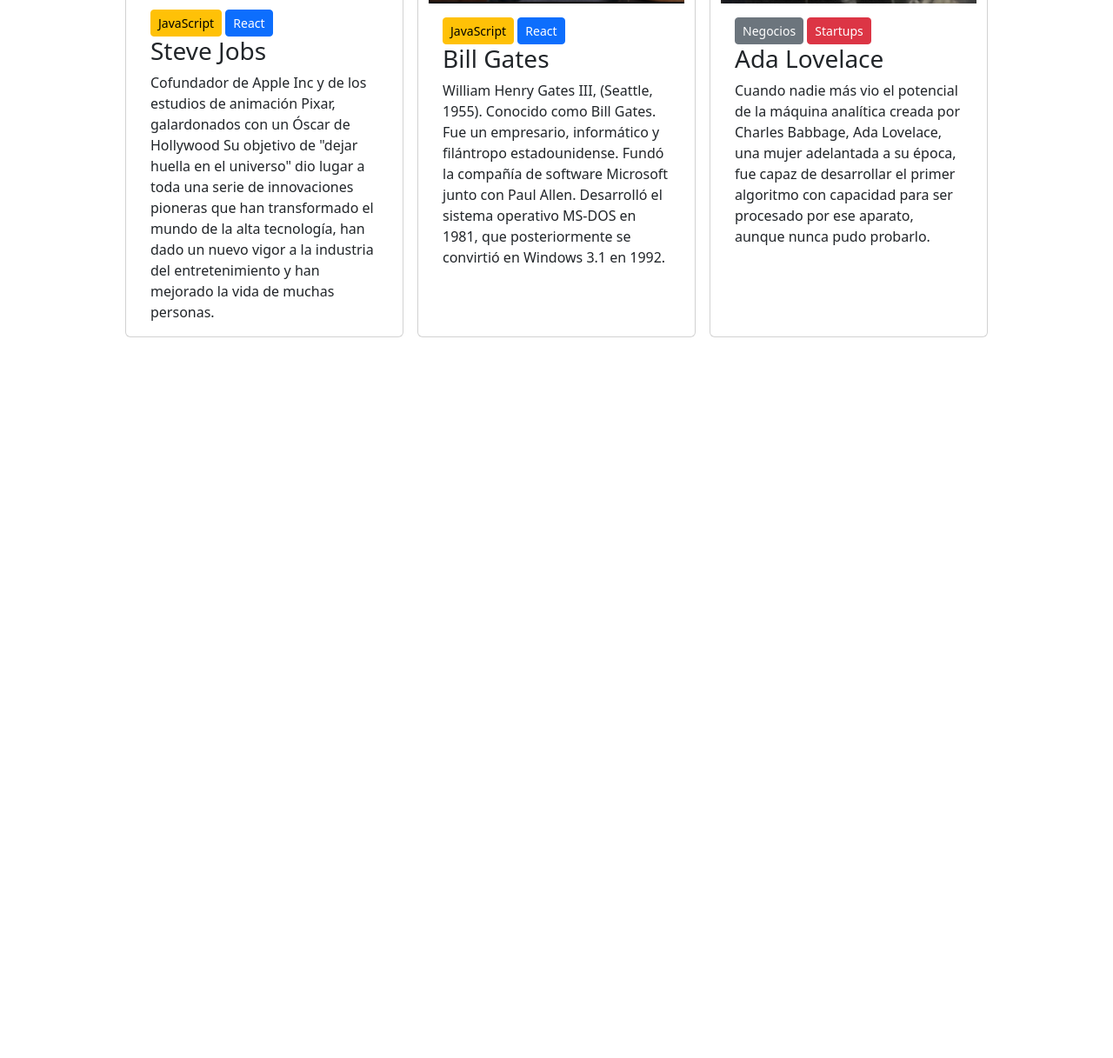
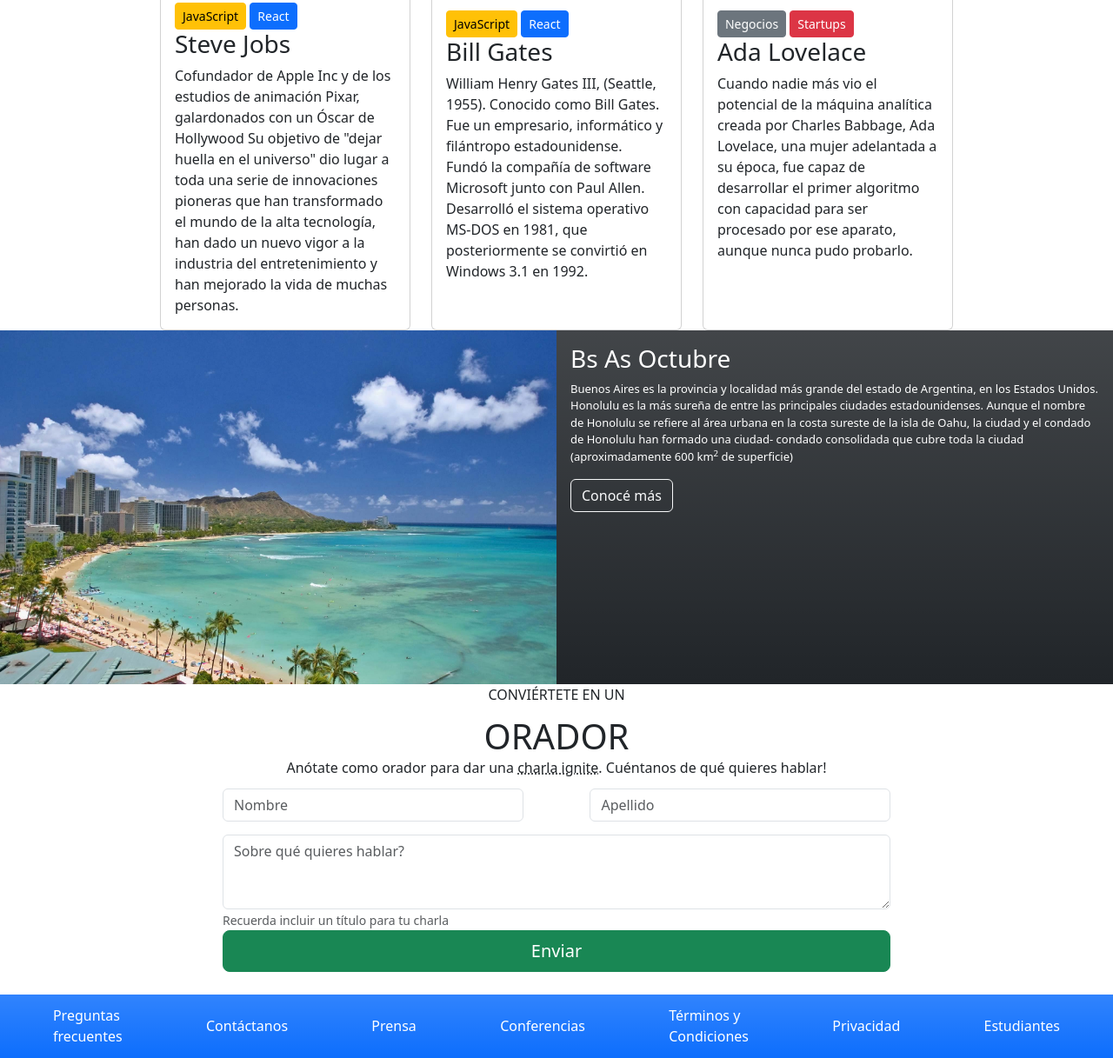
Before and after one commit to MarisolRamiCon/ProyectoCodoaCodo, a plain HTML site: page index.html in a window 1280 px wide. Shown: the part 1453-2670 px from the top of the page at 87% size. Before the commit the page ends 1841 px from the top, so only its background shows below. Drawn offline with nearby package versions, Linux system fonts and the light colour scheme.

Commit message:
Proyecto completado con bootstrap y css

```diff
--- a/index.html
+++ b/index.html
@@ -1,5 +1,5 @@
 <!doctype html>
-<html lang="en">
+<html lang="es">
   <head>
     <meta charset="utf-8">
     <meta name="viewport" content="width=device-width, initial-scale=1">
@@ -12,27 +12,27 @@
 
     <!--Colocando un nav con imagen y texto-->
 
-    <nav class="navbar bg-dark">
+    <nav class="navbar bg-dark bg-gradient">
         <div class="container">
-          <a class="navbar-brand" href="#">
+          <a class="navbar-brand" href="https://buenosaires.gob.ar/educacion/codo-codo-40">
             <img src="imagenes_integrador_front/codoacodo.png" alt="Bootstrap" width="150" class="d-inline-block align-text-center">
             <strong class="text-white"> Conf Bs As </strong>
           </a>
           <ul class=" nav justify-content-end ">
             <li class="nav-item">
-              <a class="nav-link active link-light" aria-current="page" href="#">La conferencia</a>
+              <a class="nav-link active link-light" aria-current="page" href="#conferencia">La conferencia</a>
             </li>
             <li class="nav-item">
-              <a class="nav-link link-secondary" href="#">Los oradores</a>
+              <a class="nav-link link-secondary" href="#oradores">Los oradores</a>
             </li>
             <li class="nav-item">
-              <a class="nav-link link-secondary" href="#">El lugar y la Fecha</a>
+              <a class="nav-link link-secondary" href="#lugar">El lugar y la Fecha</a>
             </li>
             <li class="nav-item">
-              <a class="nav-link link-secondary">Conviértete en orador</a>
+              <a class="nav-link link-secondary" href="#conviertete">Conviértete en orador</a>
             </li>
             <li class="nav-item">
-                <a class="nav-link  link-success" >Comprar tickets</a>
+                <a class="nav-link  link-success" href="#comprar">Comprar tickets</a>
             </li>
           </ul>
         </div>
@@ -166,12 +166,14 @@
     <main>
       <section >
         <div class="d-flex text-center flex-column" style="margin-top: 1%;">
-          <p class="text-muted">CONOCE A LOS</p>
+          <p class="text-muted" id="oradores">CONOCE A LOS</p>
           <h4 class="font-weight-bold">ORADORES</h4>
         </div>
         <!--Realizando tarjetas de los oradores-->
-          <div class="row d-grid gap-3 d-md-flex justify-content-md-center">
-          <div class="card col-6" style="width: 20rem;">
+        <div class="d-flex justify-content-center">
+          <div class="row row-cols-1 row-cols-md-3 g-4">
+            <div class="col">
+          <div class="card h-100" style="width: 18rem;">
             <img src="imagenes_integrador_front/steve.jpg" class="card-img-top" alt="...">
               <div class="card-body">
                 <a href="#" class="btn btn-warning btn-sm">JavaScript</a>
@@ -182,10 +184,11 @@
                   toda una serie de innovaciones pioneras que han transformado el mundo de la alta tecnología,
                   han dado un nuevo vigor a la industria del entretenimiento y han mejorado la vida de muchas personas.</p>
               </div>
-
+            </div>
           </div>
 
-        <div class="card col-6" style="width: 20rem;">
+        <div class="col">
+          <div class="card h-100" style="width: 18rem;">
           <img src="imagenes_integrador_front/bill.jpg" class="card-img-top" alt="...">
           <div class="card-body">
             <a href="#" class="btn btn-warning btn-sm">JavaScript</a>
@@ -198,10 +201,12 @@
             </p>
           </div>
         </div>
+        </div>
 
 
 
-        <div class="card col-8" style="width: 20rem;">
+        <div class="col">
+          <div class="card h-100" style="width: 18rem;">
           <img src="imagenes_integrador_front/ada.jpeg" class="card-img-top" alt="...">
           <div class="card-body">
             <a href="#" class="btn btn-secondary btn-sm">Negocios</a>
@@ -214,20 +219,84 @@
            </div>
         </div>
       </div>
+          </div>
+        </div>
 
       </section>
 
-      <section>
+      <section class="d-flex">
         <!--Continuar con lo demas mañana-->
+        <img class="w-50" src="imagenes_integrador_front/honolulu.jpg" alt="honolulu">
+        <aside class="w-50 bg-dark bg-gradient text-bg-secondary p-3">
+          <h3 id="lugar">Bs As Octubre</h3>
+          <p>Buenos Aires es la provincia y localidad más grande  del estado de
+            Argentina, en los Estados Unidos. Honolulu es la más sureña de entre las principales
+            ciudades estadounidenses. Aunque el nombre de Honolulu se refiere al área urbana
+            en la costa sureste de la isla de Oahu, la ciudad y el condado de Honolulu han formado
+            una ciudad- condado consolidada que cubre toda la ciudad (aproximadamente
+            600 km<sup>2</sup>
+             de superficie)
+          </p>
+          <button type="button" class="btn btn-outline-light">Conocé más</button>
+
+        </aside>
       </section>
 
+      <section>
+        <div class="d-flex text-center flex-column">
+          <p id="conviertete">CONVIÉRTETE EN UN</p>
+          <h1 class="lh-1">ORADOR</h1>
+          <p class="lh-1">Anótate como orador para dar una
+            <a href="#" class="text-dark">charla ignite</a>. Cuéntanos
+            de qué quieres hablar!
+          </p>
+        </div>
 
 
+        <div class="mx-auto" style="width: 60%;">
+          <form>
+            <div class="form-group d-flex justify-content-between">
+              <input type="text" class="form-control" placeholder="Nombre" style="width: 45%;">
+              <input type="text" class="form-control" placeholder="Apellido" style="width: 45%;">
+            </div>
+            <div class="form-group" style="margin-top: 2%;">
+              <textarea class="form-control" id="exampleFormControlTextarea1" rows="3" placeholder="Sobre qué quieres hablar?"></textarea>
+              <small class="form-text text-muted">Recuerda incluir un título para tu charla</small>
+            </div>
+            <button type="submit" class="btn btn-success btn-lg w-100">Enviar</button>
+          </form>
 
+        </div>
 
+      </section>
+    </main>
 
-
-
-    </main>
+    <footer style="margin-top: 2%">
+      <div class="bg-primary bg-gradient text-light" style="padding: 1%;">
+      <ul class="nav d-flex justify-content-around" style="align-items: center;">
+        <li>
+          <a href="#">Preguntas <br> frecuentes</a>
+        </li>
+        <li>
+          <a  href="#">Contáctanos</a>
+        </li>
+        <li>
+          <a  href="#">Prensa</a>
+        </li>
+        <li>
+          <a  href="#">Conferencias</a>
+        </li>
+        <li>
+          <a href="#">Términos y <br> Condiciones</a>
+        </li>
+        <li>
+          <a href="#">Privacidad</a>
+        </li>
+        <li>
+          <a href="#">Estudiantes</a>
+        </li>
+      </ul>
+    </div>
+    </footer >
   </body>
 </html>
--- a/style.css
+++ b/style.css
@@ -1,3 +1,16 @@
 div.carousel-inner img{
     filter: brightness(50%);
 }
+
+aside p{
+    font-size: small;
+}
+
+div a{
+    text-decoration: underline dotted;
+}
+
+footer a{
+    color: white;
+    text-decoration: none;
+}
```
